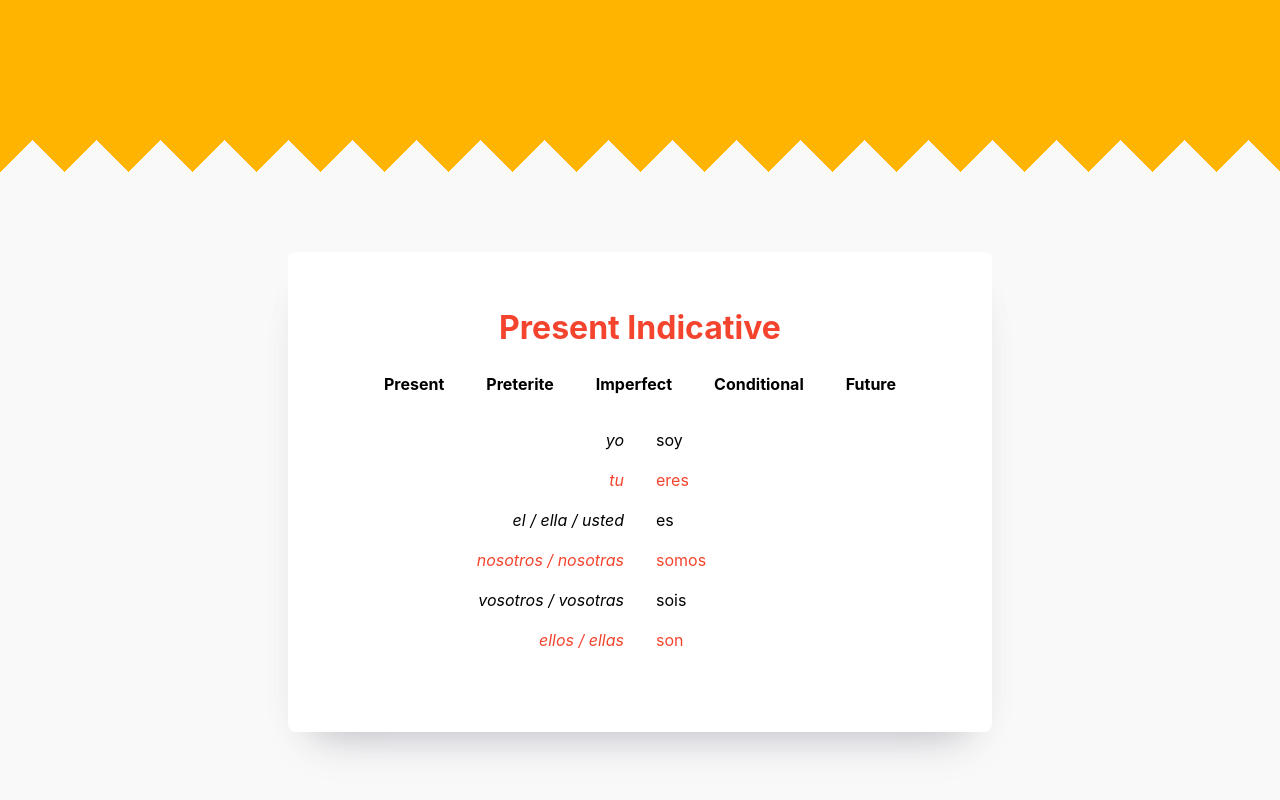
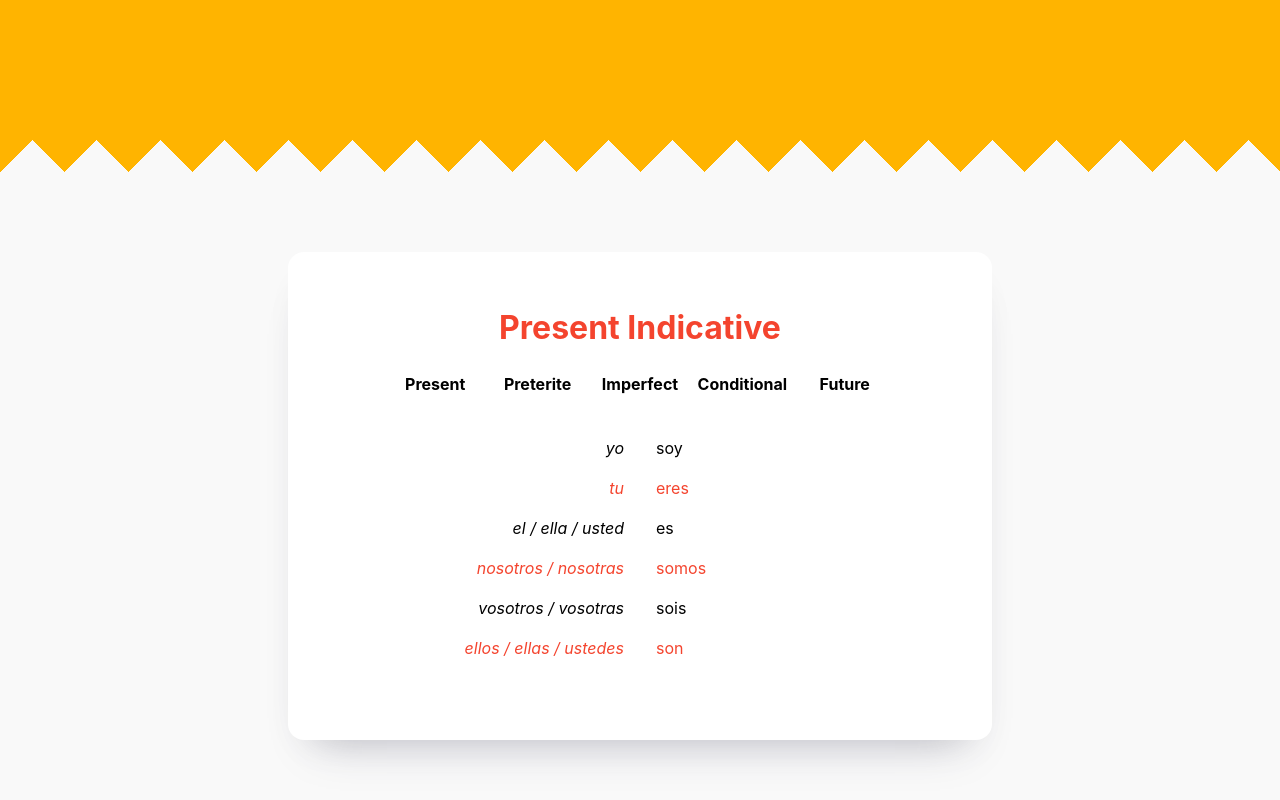
Before and after one commit to jpates2/verbify, a React (Create React App) app: page /verbs/1 in a window 1280 px wide. Shown: the part 372-1172 px from the top of the page. Built offline with nearby package versions, Linux system fonts and the light colour scheme.

Commit message:
TenseGroup css sizing

```diff
--- a/src/verb/TenseGroup.js
+++ b/src/verb/TenseGroup.js
@@ -31,7 +31,7 @@ export default function TenseGroup({ children, tenses }) {
           <div className={classes["tense-group__pair-verb"]}>sois</div>
         </div>
         <div className={`${classes["tense-group__pair"]} ${classes["tense-group__pair-red"]}`}>
-          <div className={classes["tense-group__pair-pronoun"]}>ellos / ellas</div>
+          <div className={classes["tense-group__pair-pronoun"]}>ellos / ellas / ustedes</div>
           <div className={classes["tense-group__pair-verb"]}>son</div>
         </div>
       </div>
--- a/src/verb/TenseGroup.module.css
+++ b/src/verb/TenseGroup.module.css
@@ -2,10 +2,10 @@
   background-color: white;
   box-shadow: 0px 18px 36px -18px rgba(0,0,0,0.1),0px 30px 45px -30px rgba(50,50,93,0.25);
   line-height: 1.5rem;
-  border-radius: 8px;
-  max-width: 40rem;
+  border-radius: 16px;
+  max-width: 85%;
   margin: 0 auto 4rem auto;
-  padding: 4rem 2rem;
+  padding: 4rem 1rem;
   text-align: center;
 }
 
@@ -20,17 +20,23 @@
   list-style: none;
   padding: 0;
   display: flex;
-  width: 80%;
-  margin: 0 auto 2rem auto;
-  justify-content: space-between;
+  flex-wrap: wrap;
+  width: 100%;
+  margin: 0 auto 1rem auto;
+  justify-content: space-evenly;
+  height: 6rem;
   font-weight: bold;
+}
+
+.tense-group__list li {
+  width: 30%;
 }
 
 .tense-group__pair {
   display: grid;
-  grid-template-columns: 1fr 1fr;
+  grid-template-columns: 5fr 4fr;
   margin-bottom: 1rem;
-  grid-gap: 2rem;
+  grid-gap: 1rem;
 }
 
 .tense-group__pair-red {
@@ -45,3 +51,26 @@
 .tense-group__pair-verb {
   justify-self: start;
 }
+
+@media (min-width: 800px) {
+  .tense-group__container {
+    max-width: 40rem;
+    margin: 0 auto 4rem auto;
+    padding: 4rem 2rem;
+    text-align: center;
+  }
+
+  .tense-group__list {
+    width: 80%;
+    height: 3rem;
+  }
+
+  .tense-group__list li {
+    width: 20%;
+  }
+
+  .tense-group__pair {
+    grid-template-columns: 1fr 1fr;
+    grid-gap: 2rem;
+  }
+}
```
